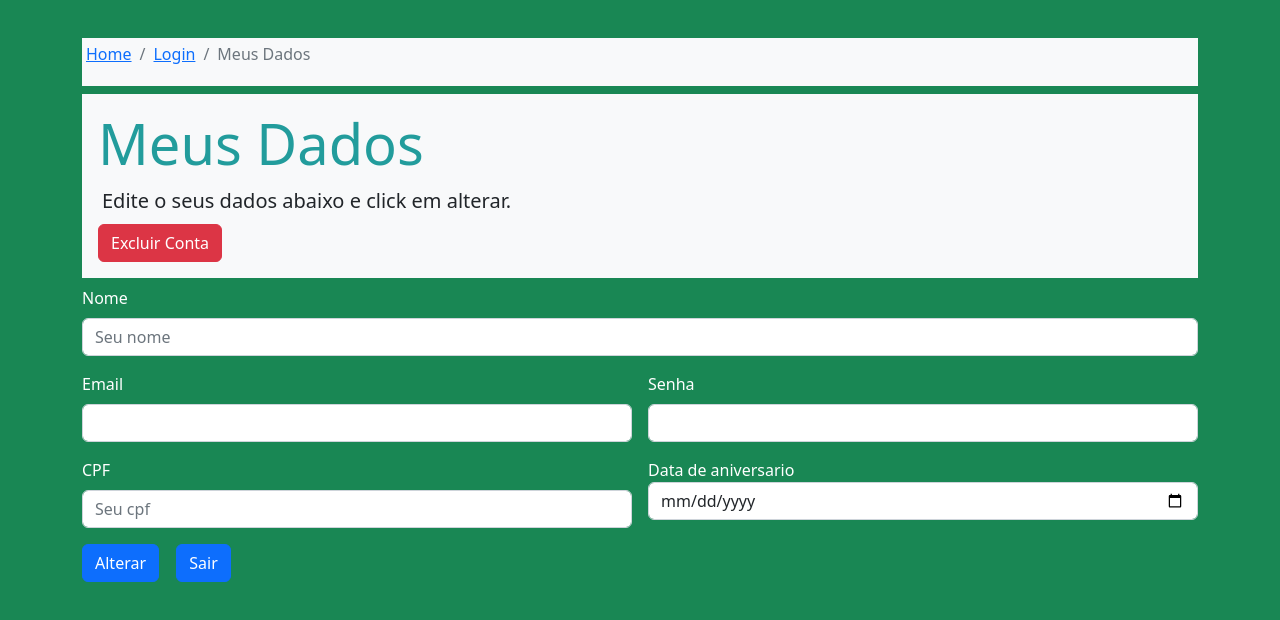
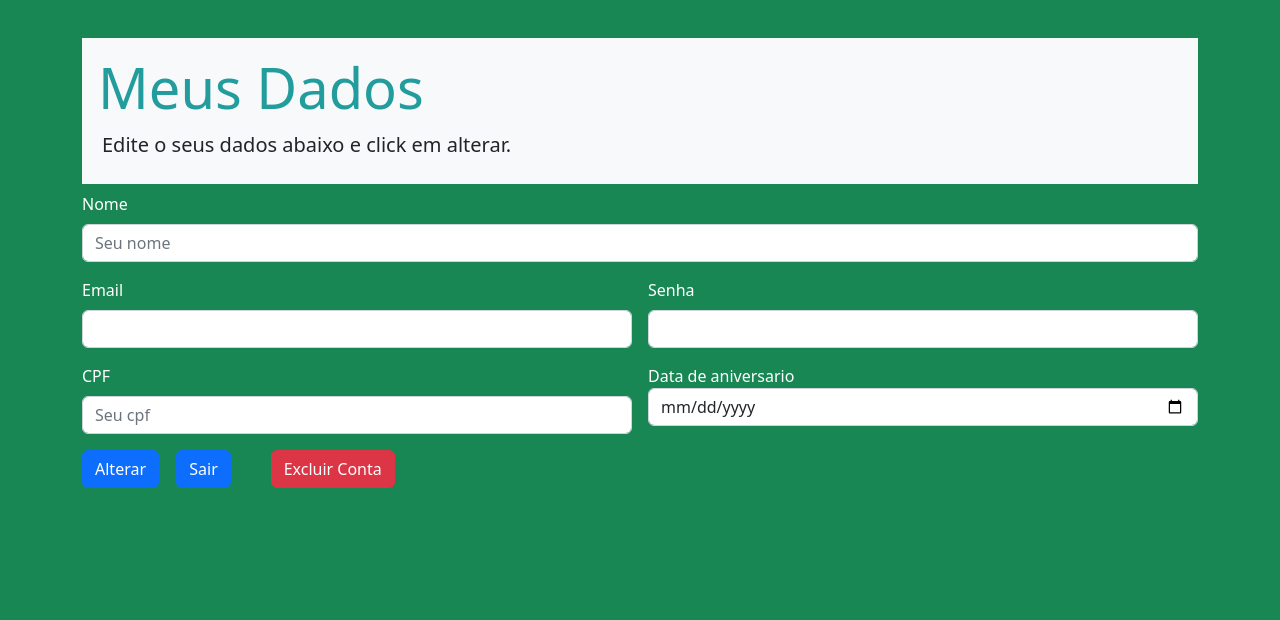
Before and after one commit to CarlosG2304/Faculdade-Intenacional-Do-Para-Projeto, a website: page View/MeusDados.html in a window 1280 px wide. Drawn offline with nearby package versions, Linux system fonts and the light colour scheme; no server answers.

Commit message:
Ajuste Meus Dados

```diff
--- a/View/MeusDados.html
+++ b/View/MeusDados.html
@@ -13,21 +13,9 @@
 
 <body class="bg-success">
   <div id="container" class="container">
-    <nav class=" p-1 mb-2 bg-light">
-      <ol class="breadcrumb ">
-        <li class="breadcrumb-item">
-          <a href="./index.html">Home</a>
-        </li>
-        <li class="breadcrumb-item">
-          <a href="./login.html">Login</a>
-        </li>
-        <li class="breadcrumb-item active">Meus Dados</li>
-      </ol>
-    </nav>
     <div class="jumbotron p-3 mb-2 bg-light">
       <h1 class="display-4">Meus Dados</h1>
       <p class="lead m-1 mb-2">Edite o seus dados abaixo e click em alterar.</p>
-      <button type="button" id="excluir" class="btn btn-danger">Excluir Conta</button>
     </div>
 
     <form class="row g-3">
@@ -60,7 +48,9 @@
       <div class="col-1">
         <button type="button" id="Sair" class="btn btn-primary">Sair</button>
       </div>
-
+      <div class="col-2">
+        <button type="button" id="excluir" class="btn btn-danger">Excluir Conta</button>
+      </div>
     </form>
 
   </div>
```
